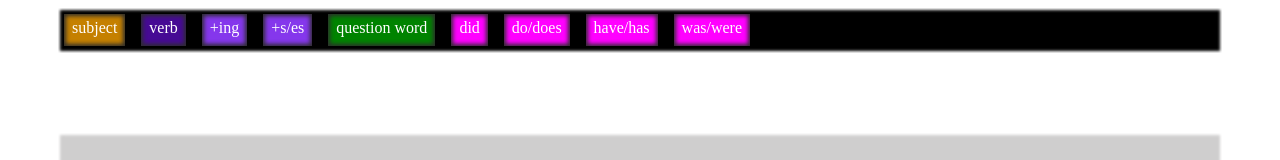
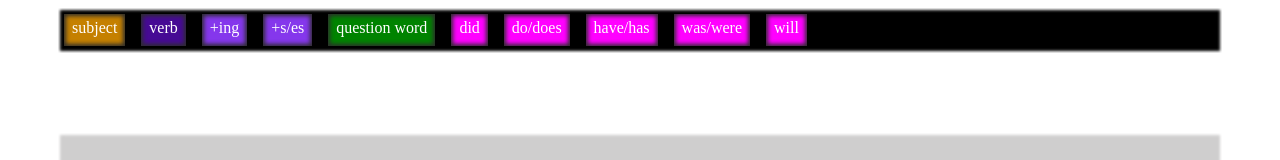
Before and after one commit to bmartin97/quick-grammar, a React (Vite) app: page / in a window 1280 px wide. Shown: the top 160 px of the page. Built offline with nearby package versions, Linux system fonts and the light colour scheme.

Commit message:
update on drop method

```diff
--- a/src/components/DropArea.module.scss
+++ b/src/components/DropArea.module.scss
@@ -8,9 +8,9 @@
   box-shadow: 0 0 3px 2px inset white;
 }
 
-.dopAreaStart {
+.source {
   background: black;
 }
-.dopAreaEnd {
+.destination {
   background: rgb(207, 206, 206);
 }
--- a/src/pages/Home.jsx
+++ b/src/pages/Home.jsx
@@ -4,112 +4,110 @@ import DropArea from '../components/DropArea';
 import styles from './Home.module.scss';
 
 function Home() {
-  const [grammars, setGrammars] = useState([
+  const [sources, setSources] = useState([
     {
-      id: 1,
+      id: 'G-0',
       text: 'subject',
       bgColor: 'textOrange'
     },
     {
-      id: 2,
+      id: 'G-1',
       text: 'verb',
       bgColor: 'textPurple'
     },
     {
-      id: 3,
+      id: 'G-2',
       text: '+ing',
       bgColor: 'textPurpleLight'
     },
     {
-      id: 4,
+      id: 'G-3',
       text: '+s/es',
       bgColor: 'textPurpleLight'
     },
     {
-      id: 5,
+      id: 'G-4',
       text: 'question word',
       bgColor: 'textGreen'
     },
     {
-      id: 6,
+      id: 'G-5',
       text: 'did',
       bgColor: 'textMagenta'
     },
     {
-      id: 7,
+      id: 'G-6',
       text: 'do/does',
       bgColor: 'textMagenta'
     },
     {
-      id: 8,
+      id: 'G-7',
       text: 'have/has',
       bgColor: 'textMagenta'
     },
     {
-      id: 9,
+      id: 'G-8',
       text: 'was/were',
+      bgColor: 'textMagenta'
+    },
+    {
+      id: 'G-9',
+      text: 'will',
       bgColor: 'textMagenta'
     }
   ]);
-  const [selectedGrammars, setSelectedGrammars] = useState([]);
-  const [draggedGrammar, setDraggedGrammar] = useState();
 
-  const onDrag = (event, draggedG) => {
+  const [destinations, setDestinations] = useState([]);
+  const [draggedItem, setDraggedItem] = useState();
+
+  const onDrag = (event, draggedI) => {
     event.preventDefault();
-    setDraggedGrammar(draggedG);
+    setDraggedItem(draggedI);
   };
 
-  const onDrop = (event) => {
-    const isDraggedInGrammars = grammars.some((grammar) => {
-      return grammar.id === draggedGrammar.id;
-    });
-    const isDraggedInSelectedGrammars = selectedGrammars.some((grammar) => {
-      return grammar.id === draggedGrammar.id;
+  const onDrop = (event, isSource) => {
+    const destinationsWithoutDraggedItem = destinations.filter(
+      (destionation) => {
+        return destionation.id !== draggedItem.id;
+      }
+    );
+    const sourcesWithoutDraggedItem = sources.filter((source) => {
+      return source.id !== draggedItem.id;
     });
 
-    if (isDraggedInGrammars) {
-      const grammarsWithoutDragged = grammars.filter((grammar) => {
-        return grammar.id !== draggedGrammar.id;
-      });
-      setGrammars(grammarsWithoutDragged);
-    } else {
-      setGrammars([...grammars, draggedGrammar]);
+    if (isSource) {
+      setSources([...sourcesWithoutDraggedItem, draggedItem]);
+      setDestinations([...destinationsWithoutDraggedItem]);
     }
 
-    if (isDraggedInSelectedGrammars) {
-      const selectedGrammarsWithoutDragged = selectedGrammars.filter(
-        (grammar) => {
-          return grammar.id !== draggedGrammar.id;
-        }
-      );
-      setSelectedGrammars(selectedGrammarsWithoutDragged);
-    } else {
-      setSelectedGrammars([...selectedGrammars, draggedGrammar]);
+    if (!isSource) {
+      setSources([...sourcesWithoutDraggedItem]);
+      setDestinations([...destinationsWithoutDraggedItem, draggedItem]);
     }
   };
 
   return (
     <div className={styles.home}>
       <DropArea
-        color={'dopAreaStart'}
-        onDrop={(event) => onDrop(event)}
-        children={grammars.map((grammar, index) => (
+        color={'source'}
+        onDrop={(event) => onDrop(event, true)}
+        children={sources.map((source, index) => (
           <DraggableItem
             key={index}
-            text={grammar.text}
-            color={grammar.bgColor}
-            onDrag={(event) => onDrag(event, grammar)}></DraggableItem>
+            text={source.text}
+            color={source.bgColor}
+            onDrag={(event) => onDrag(event, source)}></DraggableItem>
         ))}></DropArea>
 
       <DropArea
-        color={'dopAreaEnd'}
-        onDrop={(event) => onDrop(event)}
-        children={selectedGrammars.map((grammar, index) => (
+        color={`destination`}
+        onDrop={(event) => onDrop(event, false)}
+        children={destinations.map((destination, index) => (
           <DraggableItem
             key={index}
-            text={grammar.text}
-            color={grammar.bgColor}
-            onDrag={(event) => onDrag(event, grammar)}></DraggableItem>
+            text={destination.text}
+            color={destination.bgColor}
+            onDrag={(event) => onDrag(event, destination)}></DraggableItem>
         ))}></DropArea>
     </div>
   );
```
